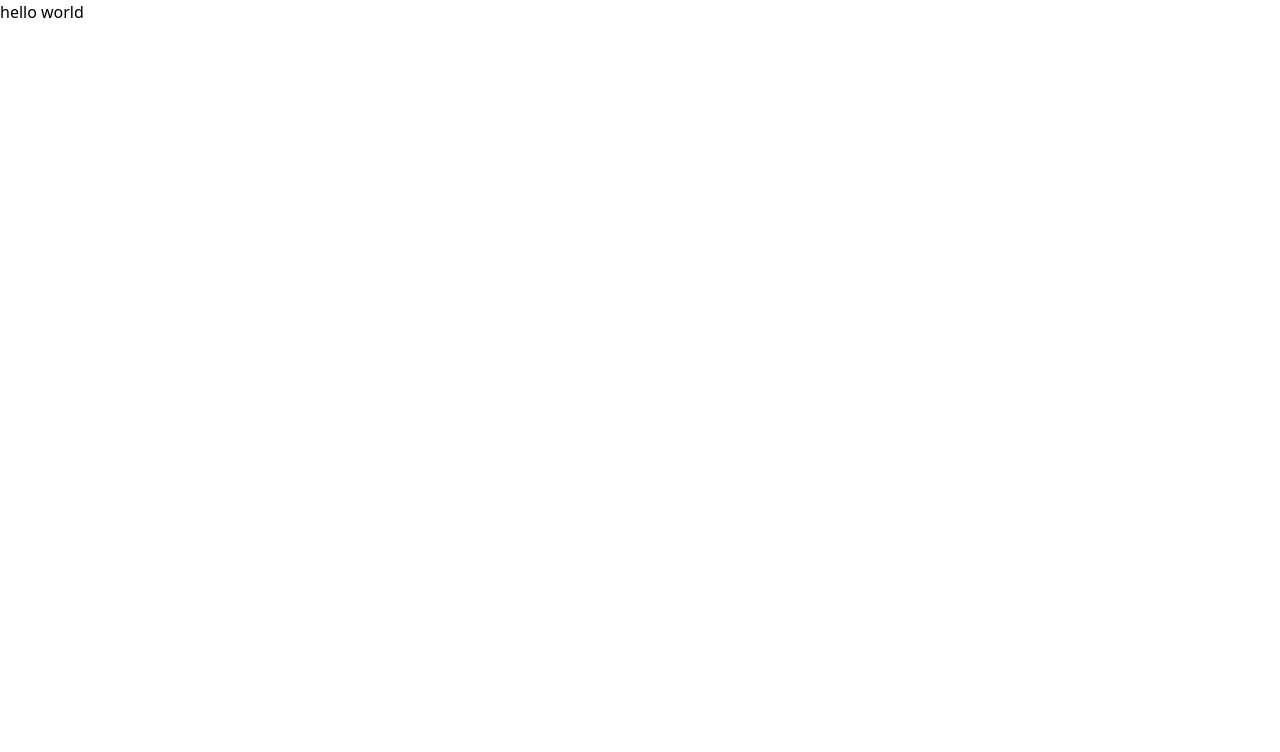
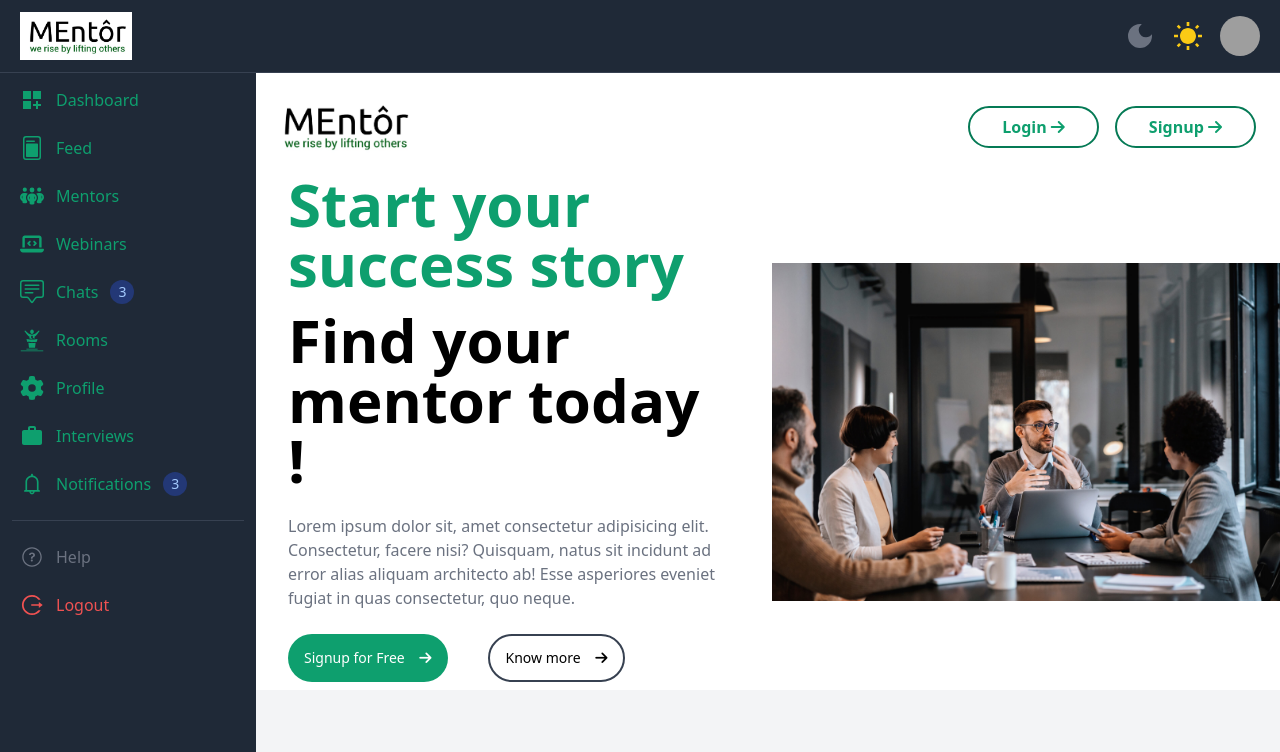
Before and after one commit to SriragHariharan/MEntor, a React (Create React App) app in the folder frontend/: page / in a window 1280 px wide. Shown: the top 752 px of the page. Built offline with nearby package versions, Linux system fonts and the light colour scheme; grey boxes are pictures that could not be loaded; the HTML template or start-up script is replaced by a standard one.

Commit message:
Created a navbar for mentee and added dark/light theme settings for the app.

```diff
--- a/frontend/package.json
+++ b/frontend/package.json
@@ -10,6 +10,7 @@
     "react": "^18.3.1",
     "react-dom": "^18.3.1",
     "react-hook-form": "^7.52.0",
+    "react-icons": "^5.2.1",
     "react-scripts": "5.0.1",
     "web-vitals": "^2.1.4"
   },
--- a/frontend/public/index.html
+++ b/frontend/public/index.html
@@ -7,11 +7,13 @@
       name="description"
       content="Web site created using create-react-app"
     />
+    <link href="https://cdnjs.cloudflare.com/ajax/libs/flowbite/2.3.0/flowbite.min.css" rel="stylesheet" />
     <link rel="stylesheet" href="https://cdnjs.cloudflare.com/ajax/libs/font-awesome/6.5.2/css/all.min.css" integrity="sha512-SnH5WK+bZxgPHs44uWIX+LLJAJ9/2PkPKZ5QiAj6Ta86w+fsb2TkcmfRyVX3pBnMFcV7oQPJkl9QevSCWr3W6A==" crossorigin="anonymous" referrerpolicy="no-referrer" />
     <title>MEntôr - Connect and communicate with top mentors in the world</title>
   </head>
   <body>
     <noscript>You need to enable JavaScript to run this app.</noscript>
+    <script src="https://cdnjs.cloudflare.com/ajax/libs/flowbite/2.3.0/flowbite.min.js"></script>
     <div id="root"></div>
   </body>
 </html>
--- a/frontend/src/App.js
+++ b/frontend/src/App.js
@@ -1,9 +1,13 @@
-
+import Navbar from "./components/mentee/Navbar";
+import LandingPage from "./pages/LandingPage"
 function App() {
   return (
-    <div className="App">
-        <h1>hello world </h1>
-    </div>
+		<div className="dark">
+			<Navbar />
+			<div class="pt-20 sm:ml-64">
+           <LandingPage />
+			</div>
+		</div>
   );
 }
 
--- /dev/null
+++ b/frontend/src/components/mentee/Navbar.js
@@ -0,0 +1,129 @@
+import React from 'react'
+import logo from "../../assets/images/landingpage/mentor logo.jpg";
+
+//react icons
+import { MdDashboardCustomize } from "react-icons/md";
+import { BsFilePost } from "react-icons/bs";
+import { FaPeopleGroup } from "react-icons/fa6";
+import { FaLaptopCode } from "react-icons/fa6";
+import { BsChatSquareText } from "react-icons/bs";
+import { GiPublicSpeaker } from "react-icons/gi";
+import { FaGear } from "react-icons/fa6";
+import { MdWork } from "react-icons/md";
+import { AiOutlineBell } from "react-icons/ai";
+import { AiOutlineLogout } from "react-icons/ai";
+import { IoIosHelpCircleOutline } from "react-icons/io";
+
+import { MdDarkMode } from "react-icons/md";
+import { IoMdSunny } from "react-icons/io";
+
+function Navbar() {
+
+  return (
+		<div className="">
+			<nav className="fixed top-0 z-50 w-full bg-white border-b border-gray-200 dark:bg-gray-800 dark:border-gray-700">
+				<div className="px-3 py-3 lg:px-5 lg:pl-3">
+					<div className="flex items-center justify-between">
+						<div className="flex items-center justify-start rtl:justify-end">
+							<button
+								data-drawer-target="separator-sidebar"
+								data-drawer-toggle="separator-sidebar"
+								aria-controls="separator-sidebar"
+								type="button"
+								className="inline-flex items-center p-2 text-sm text-gray-500 rounded-lg sm:hidden hover:bg-gray-100 focus:outline-none focus:ring-2 focus:ring-gray-200 dark:text-gray-400 dark:hover:bg-gray-700 dark:focus:ring-gray-600"
+							>
+								<span className="sr-only">Open sidebar</span>
+								<i className="fa-solid fa-bars"></i>
+							</button>
+							<div className="flex ms-2 md:me-24">
+								<img
+									src={logo}
+									className="h-12 me-3"
+									alt="MEntor Logo"
+								/>
+							</div>
+						</div>
+						<div className="flex items-center">
+							<div className="flex items-center ms-3">
+								<div className="flex items-center gap-4">
+									<MdDarkMode className="cursor-pointer w-8 h-8 text-gray-500" />
+									<IoMdSunny className="cursor-pointer w-8 h-8 text-yellow-300" />
+                                    <img
+                                        className="w-10 h-10 rounded-full cursor-pointer"
+                                        src="https://flowbite.com/docs/images/people/profile-picture-5.jpg"
+                                        alt="user photo"
+                                    />
+								</div>
+							</div>
+						</div>
+					</div>
+				</div>
+			</nav>
+
+			<aside
+				id="separator-sidebar"
+				className="fixed top-0 left-0 z-40 w-64 h-screen transition-transform -translate-x-full sm:translate-x-0"
+				aria-label="Sidebar"
+			>
+				<div className="h-full px-3 py-4 overflow-y-auto bg-gray-50 dark:bg-gray-800">
+					<div className="space-y-2 font-medium  mt-16">
+						<div className="flex items-center p-2 text-green-500">
+							<MdDashboardCustomize className="text-2xl" />
+							<span className="ms-3">Dashboard</span>
+						</div>
+						<div className="flex items-center p-2 text-green-500">
+							<BsFilePost className="text-2xl" />
+							<span className="ms-3">Feed</span>
+						</div>
+						<div className="flex items-center p-2 text-green-500">
+							<FaPeopleGroup className="text-2xl" />
+							<span className="ms-3">Mentors</span>
+						</div>
+						<div className="flex items-center p-2 text-green-500">
+							<FaLaptopCode className="text-2xl" />
+							<span className="ms-3">Webinars</span>
+						</div>
+						<div className="flex items-center p-2 text-green-500">
+							<BsChatSquareText className="text-2xl" />
+							<span className="ms-3">Chats</span>
+							<span className="inline-flex items-center justify-center w-3 h-3 p-3 ms-3 text-sm font-medium text-blue-800 bg-blue-100 rounded-full dark:bg-blue-900 dark:text-blue-300">
+								3
+							</span>
+						</div>
+						<div className="flex items-center p-2 text-green-500">
+							<GiPublicSpeaker className="text-2xl" />
+							<span className="ms-3">Rooms</span>
+						</div>
+						<div className="flex items-center p-2 text-green-500">
+							<FaGear className="text-2xl" />
+							<span className="ms-3">Profile</span>
+						</div>
+						<div className="flex items-center p-2 text-green-500">
+							<MdWork className="text-2xl" />
+							<span className="ms-3">Interviews</span>
+						</div>
+						<div className="flex items-center p-2 text-green-500">
+							<AiOutlineBell className="text-2xl" />
+							<span className="ms-3">Notifications</span>
+							<span className="inline-flex items-center justify-center w-3 h-3 p-3 ms-3 text-sm font-medium text-blue-800 bg-blue-100 rounded-full dark:bg-blue-900 dark:text-blue-300">
+								3
+							</span>
+						</div>
+					</div>
+					<div className="pt-4 mt-4 space-y-2 font-medium border-t border-gray-200 dark:border-gray-700">
+						<div className="flex items-center p-2 text-gray-500">
+							<IoIosHelpCircleOutline className="text-2xl" />
+							<span className="ms-3">Help</span>
+						</div>
+						<div className="flex items-center p-2 text-red-500">
+							<AiOutlineLogout className="text-2xl" />
+							<span className="ms-3">Logout</span>
+						</div>
+					</div>
+				</div>
+			</aside>
+		</div>
+  );
+}
+
+export default Navbar
--- a/frontend/tailwind.config.js
+++ b/frontend/tailwind.config.js
@@ -1,13 +1,9 @@
 /** @type {import('tailwindcss').Config} */
 module.exports = {
-  content: [
-    "./src/**/*.{js,jsx,ts,tsx}",
-    "./node_modules/flowbite/**/*.js"
-  ],
-  theme: {
-    extend: {},
-  },
-  plugins: [
-    require('flowbite/plugin')
-  ],
-}
+	darkMode: "class",
+	content: ["./src/**/*.{js,jsx,ts,tsx}", "./node_modules/flowbite/**/*.js"],
+	theme: {
+		extend: {},
+	},
+	plugins: [require("flowbite/plugin")],
+};
```
Also changed, not shown: 1 other file (tests, documents, lock files or other folders).
